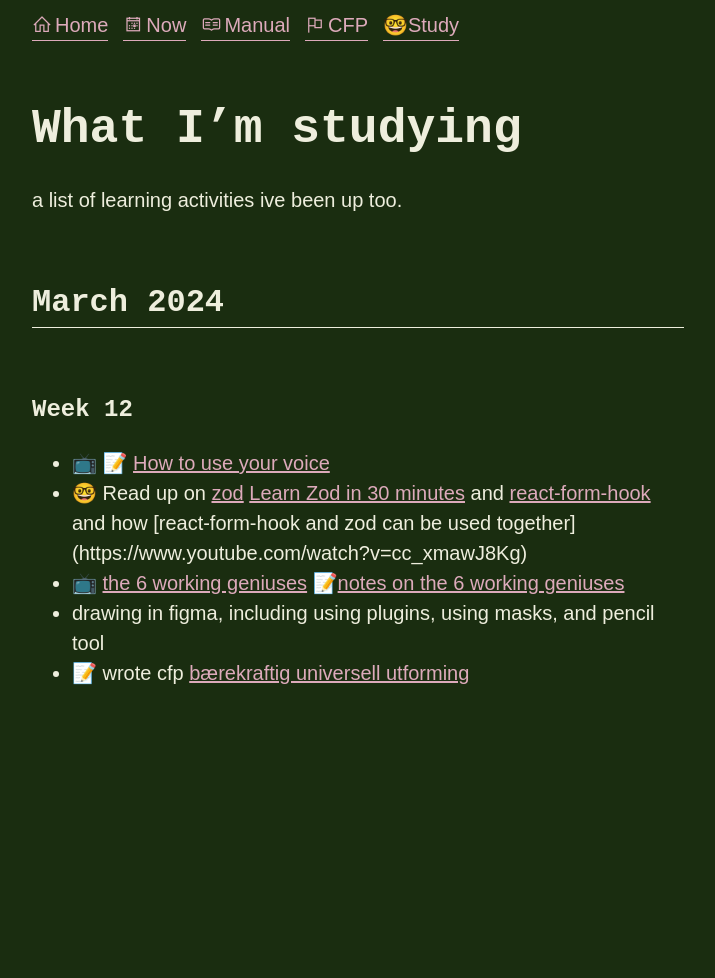
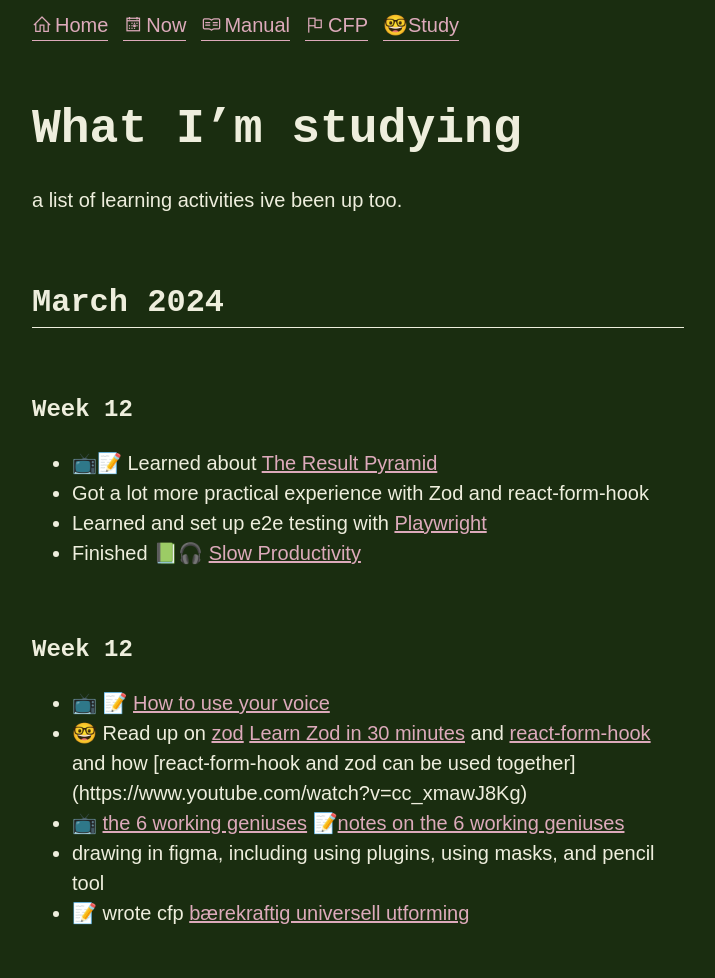
Before and after one commit to dagfrode/dagfrode.github.io, a Jekyll site: the page built from study/index.md, in a window 1280 px wide. Shown: the whole page, without its empty margins (282-997 px from the left). Built offline with Jekyll 4.4.1, drawn with Linux system fonts in a browser that asks for light colours; our own code applies the rules of GitHub Pages for plain Markdown files; before the commit the page ends 900 px from its top, so only the background shows below that.

Commit message:
Update index.md

```diff
--- a/study/index.md
+++ b/study/index.md
@@ -5,6 +5,12 @@ a list of learning activities ive been up too.
 ## March 2024
 
 ### Week 12
+- 📺📝 Learned about [The Result Pyramid](/notes/results-pyramid)
+- Got a lot more practical experience with Zod and react-form-hook
+- Learned and set up e2e testing with [Playwright](https://playwright.dev/)
+- Finished 📗🎧 [Slow Productivity](/notes/slow-productivity)
+
+### Week 12
 - 📺 📝 [How to use your voice](/notes/vocal)
 - 🤓 Read up on [zod](https://zod.dev) [Learn Zod in 30 minutes](https://www.youtube.com/watch?v=L6BE-U3oy80) and [react-form-hook](https://react-hook-form.com/) and how [react-form-hook and zod can be used together] (https://www.youtube.com/watch?v=cc_xmawJ8Kg)
 - 📺 [the 6 working geniuses](https://youtu.be/iscwJh9Cugk) 📝[notes on the 6 working geniuses](/notes/6wg)
```
